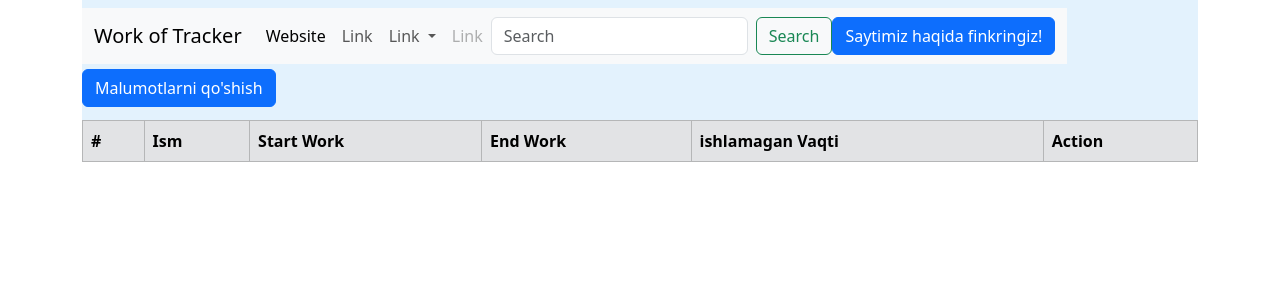
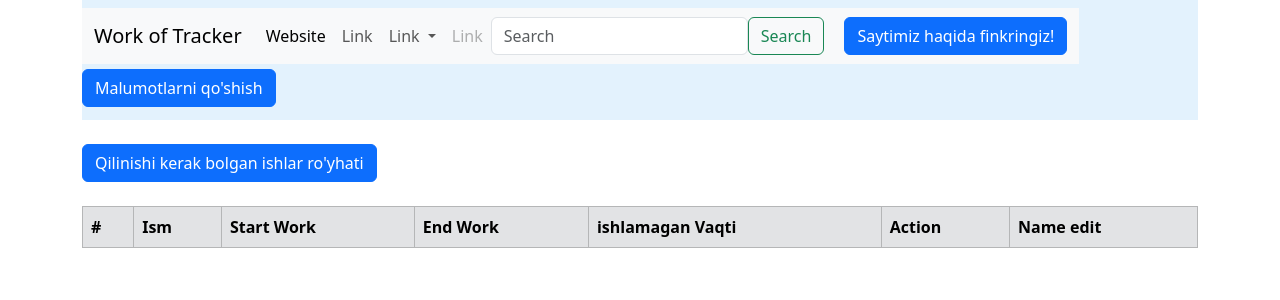
Before and after one commit to xiyobi/workerofBill-new-version-, a PHP site: page / in a window 1280 px wide. Shown: the top 300 px of the page. Run offline with PHP 8.4, Linux system fonts and the light colour scheme; data that the repository does not hold is empty.

Commit message:
edit name is change to  add

```diff
--- a/WorkDay.php
+++ b/WorkDay.php
@@ -22,7 +22,7 @@ require 'DB.php';
 
 
 
-            $query = ("INSERT INTO work_times (StartWork_at, FinalyWork_at, NamesofWorker,required_of)
+            $query = ("INSERT INTO work_times (StartWork_at, FinalyWork_at, NamesofWorker, required_of)
                         VALUES (:startWork, :finalWork,:nameWork,:required_of);");
 
             $stmt = $this->pdo->prepare($query);
@@ -62,6 +62,12 @@ require 'DB.php';
             $stmt=$this->pdo->prepare($query);
             $stmt->bindParam(':id', $id);
             $stmt->execute();
+        }
+        public function NameEdit(int $id){
+            $query = " UPDATE  work_times NamesofWorker=changnName SET  WHERE id = :id";
+            $stmt=$this->pdo->prepare($query);
+            $stmt->bindParam(':id', $id);
+            $stmt->execute();
             header("location: index.php");
         }
     }
--- a/index.php
+++ b/index.php
@@ -14,6 +14,11 @@
     if(isset($_GET['done']) and !empty($_GET['done'])){
         $workDay->markAsDone($_GET['done']);
     }
+    if(isset($_GET['edid']) and !empty($_GET['edid'])){
+        $workDay->NameEdid($_GET['edid']);
+
+    }
+
 
     require 'view.php';
 
--- a/style.css
+++ b/style.css
@@ -1,4 +1,4 @@
-.table{
+/* .table{
     background-color: blue;
     font-size: large;
     border-radius: 10px;
@@ -22,3 +22,9 @@
     inline-size: 80px solid green 2px ;
 
 }
+.Searchs form button{
+    margin-right: 10px;
+} */
+.mr-4{
+    margin-right: 20px;
+}
--- a/view.php
+++ b/view.php
@@ -6,6 +6,7 @@
     <meta name="viewport" content="width=device-width, initial-scale=1.0">
     <title>Worker</title>
     <link rel="stylesheet" href="https://cdn.jsdelivr.net/npm/bootstrap@5.3.3/dist/css/bootstrap.min.css">
+    <link rel="stylesheet" href="style.css">
 </head>
 
 <body>
@@ -47,17 +48,31 @@
                                 <a class="nav-link disabled" aria-disabled="true">Link</a>
                             </li>
                         </ul>
+                        <div class="mr-4">
                             <form class="d-flex" role="search">
-                            <input class="form-control me-2" type="search" placeholder="Search" aria-label="Search">
+                                <input class="form-control mr-2" type="search" placeholder="Search" aria-label="Search">
                                 <button class="btn btn-outline-success" type="submit">Search</button>
                             </form>
+                        </div>
+
+
+                        <!-- <div class="mr-4">
+                            <form class="d-flex" role="search">
+                                <input class="form-control mr-2" type="search" placeholder="Search" aria-label="Search">
+                                <button class="btn btn-outline-success" type="submit">Search</button>
+                            </form>
+                        </div> -->
+
+
+
                         <!-- Button trigger modal -->
                         <button type="button" class="btn btn-primary" data-bs-toggle="modal"
                             data-bs-target="#feedbackModal">
-                            Saytimiz  haqida finkringiz!
+                            Saytimiz haqida finkringiz!
                         </button>
                     </div>
                 </div>
+
             </nav>
 
             <button type="button" class="btn btn-primary" data-bs-toggle="modal" data-bs-target="#dataModal">
@@ -65,14 +80,12 @@
             </button><br><br>
     </div>
     <!--Fikr va mulohazalar  Modal -->
-                        <div class="modal fade" id="feedbackModal" tabindex="-1" aria-labelledby="feedbackModalLabel"
-                            aria-hidden="true">
+    <div class="modal fade" id="feedbackModal" tabindex="-1" aria-labelledby="feedbackModalLabel" aria-hidden="true">
         <div class="modal-dialog">
             <div class="modal-content">
                 <div class="modal-header">
                     <h1 class="modal-title fs-5" id="feedbackModalLabel">Fikr va mulohazalar </h1>
-                                        <button type="button" class="btn-close" data-bs-dismiss="modal"
-                                            aria-label="Close"></button>
+                    <button type="button" class="btn-close" data-bs-dismiss="modal" aria-label="Close"></button>
                 </div>
                 <div class="modal-body">
                     <div class="mb-3">
@@ -84,13 +97,11 @@
                     <div class="mb-3">
                         <label for="exampleFormControlTextarea1" class="form-label">Example
                             textarea</label>
-                                            <textarea class="form-control" id="exampleFormControlTextarea1"
-                                                rows="3"></textarea>
+                        <textarea class="form-control" id="exampleFormControlTextarea1" rows="3"></textarea>
                     </div>
                 </div>
                 <div class="modal-footer">
-                                        <button type="button" class="btn btn-secondary"
-                                            data-bs-dismiss="modal">Bekor qilish</button>
+                    <button type="button" class="btn btn-secondary" data-bs-dismiss="modal">Bekor qilish</button>
                     <button type="button" class="btn btn-primary">Yuborish</button>
                 </div>
             </div>
@@ -98,13 +109,26 @@
     </div>
 
     </nav>
-        <!-- Malumotlar kititish modal -->
-        <!-- <button type="button" class="btn btn-primary" data-bs-toggle="modal" data-bs-target="#exampleModal">
-            Malumotlarni qo'shish
-        </button><br><br>
-    </div> -->
+    <div class="container">
+        <div class="mt-4">
+            <div class="mb-4">
 
-    <!-- Modal -->
+                <button class="btn btn-primary" type="button" data-bs-toggle="offcanvas"
+                    data-bs-target="#offcanvasBottom" aria-controls="offcanvasBottom">Qilinishi kerak bolgan ishlar
+                    ro'yhati</button>
+                <div class="offcanvas offcanvas-bottom" tabindex="-1" id="offcanvasBottom"
+                    aria-labelledby="offcanvasBottomLabel">
+                    <div class="offcanvas-header">
+                        <h5 class="offcanvas-title" id="offcanvasBottomLabel">Today</h5>
+                        <button type="button" class="btn-close" data-bs-dismiss="offcanvas" aria-label="Close"></button>
+                    </div>
+                    <div class="offcanvas-body small">
+                        salom qalaysan
+                    </div>
+                </div>
+            </div>
+        </div>
+    </div>
 
     <div class="modal fade" id="dataModal" tabindex="-1" aria-labelledby="dataModalLabel" aria-hidden="true">
         <div class="modal-dialog">
@@ -147,9 +171,16 @@
 
                 </div>
                 <div class="modal-footer">
-                    <button type="submit" class="btn btn-primary">Submit</button><br>
+                    <button type="submit" class="btn btn-primary">send</button><br>
                 </div>
+                <div class="modal-auto">
+                    <button form="export" type="submit" class="btn btn-success">Export</button><br>
+                </div>
+                <form action="" id = "export"></form>
+
+
                 </form>
+
             </div>
         </div>
     </div>
@@ -164,6 +195,7 @@
                     <th scope="col">End Work</th>
                     <th scope="col">ishlamagan Vaqti</th>
                     <th score="col">Action</th>
+                    <th score="col">Name edit</th>
                 </tr>
             </thead>
             <tbody>
@@ -177,6 +209,8 @@
             <td> {$item['FinalyWork_at']}</td>
             <td> ".gmdate('H:i',$item['required_of'])."</td>
             <td><a href = 'index.php?done=".$item['id']."'>Done</a></td>
+            <td><a href = 'index.php?edit=".$item['id']."'>Edit</a></td>
+
             </tr>";
         }
 
@@ -192,6 +226,7 @@
     <script src="https://cdn.jsdelivr.net/npm/bootstrap@5.3.3/dist/js/bootstrap.min.js"
         integrity="sha384-0pUGZvbkm6XF6gxjEnlmuGrJXVbNuzT9qBBavbLwCsOGabYfZo0T0to5eqruptLy" crossorigin="anonymous">
     </script>
+
 </body>
 
 </html>
```
Lines whose indentation alone changed are shown as unchanged.
